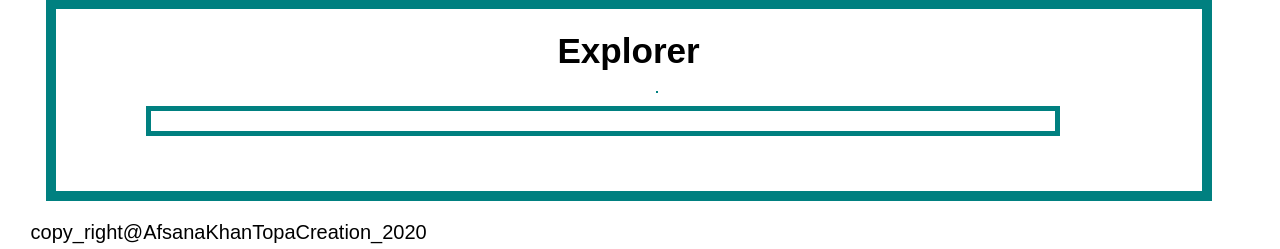
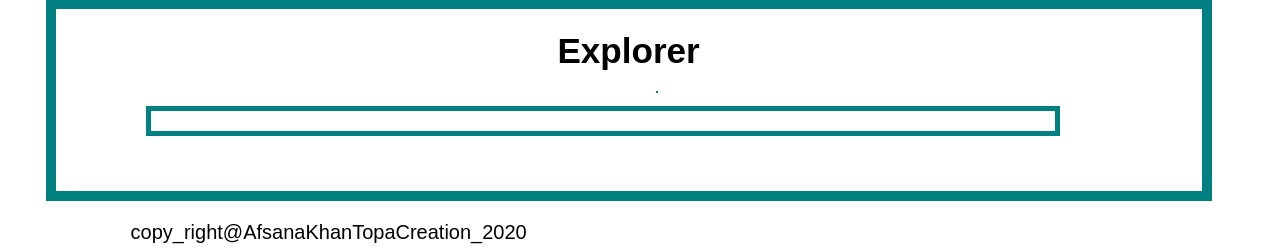
Before and after one commit to topaAfsana/Topa_Budget_Explorers, a PHP site: page /expense/expense_mode.html in a window 1280 px wide. Shown: the part 1369-1618 px from the top of the page. Run offline with PHP 8.4, Linux system fonts and the light colour scheme.

Commit message:
Update expense_mode.css

```diff
--- a/expense/expense_mode.css
+++ b/expense/expense_mode.css
@@ -216,4 +216,5 @@ footer{
 	top: -25px;
 	font-size: 20px;
 	text-align: center;
+	left: 100px;
 }
```
